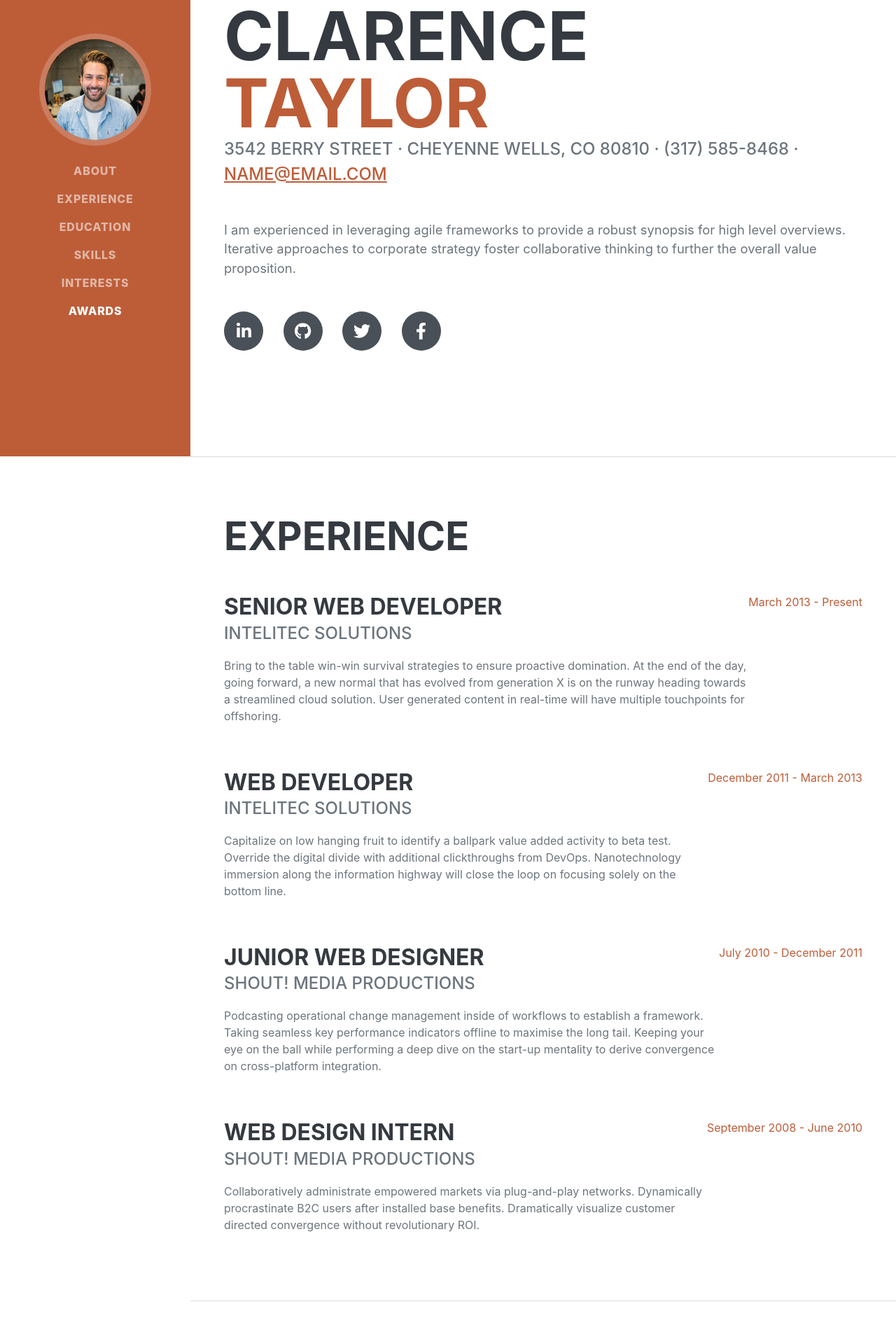
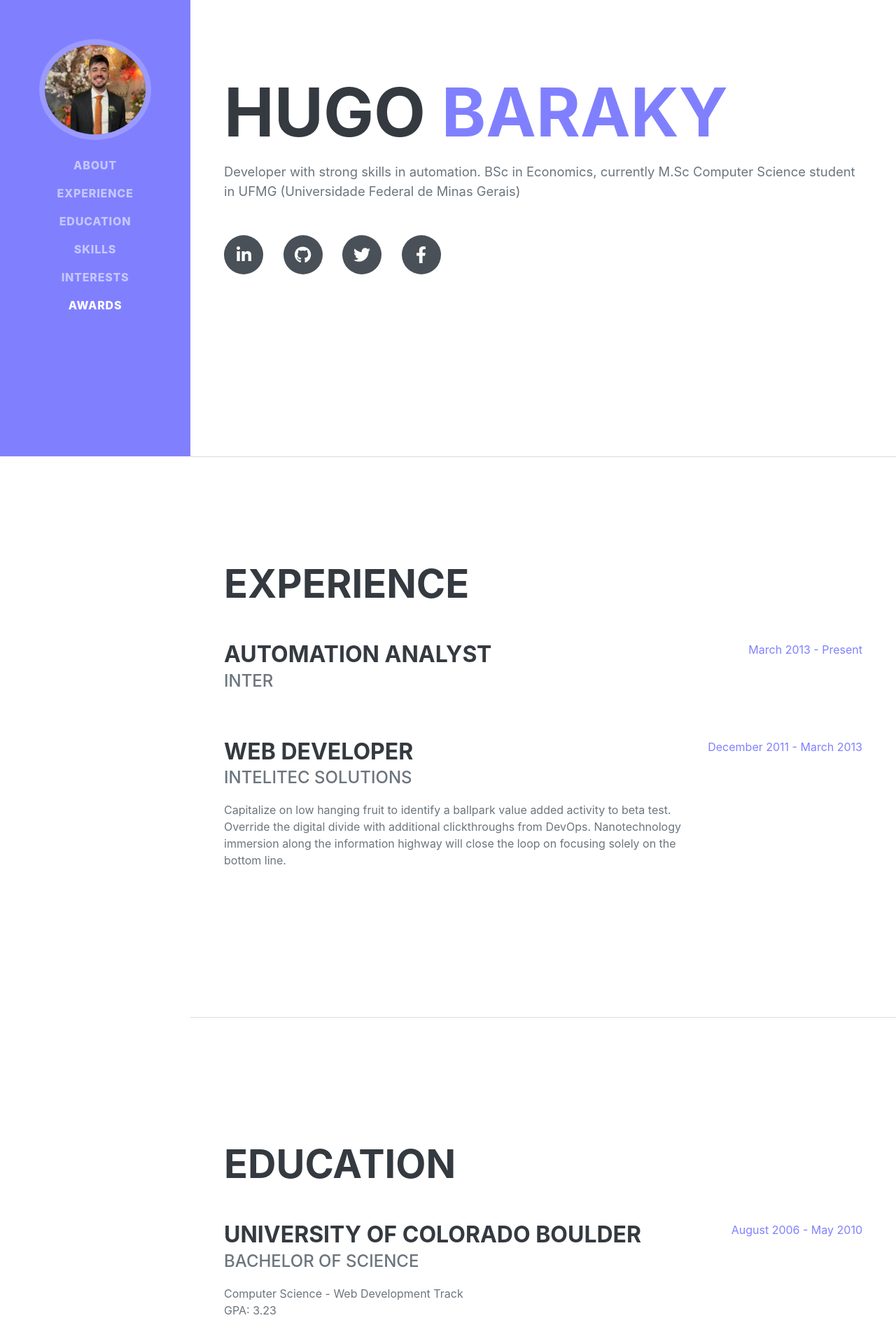
Before and after one commit to hugobaraky/hugobaraky.github.io, a plain HTML site: page index.html in a window 1280 px wide. Shown: the part 148-2051 px from the top of the page at 70% size. Drawn offline with nearby package versions, Linux system fonts and the light colour scheme; a web font is replaced by a local one.

Commit message:
subida ..

```diff
--- a/index.html
+++ b/index.html
@@ -5,7 +5,7 @@
         <meta name="viewport" content="width=device-width, initial-scale=1, shrink-to-fit=no" />
         <meta name="description" content="" />
         <meta name="author" content="" />
-        <title>Resume - Start Bootstrap Theme</title>
+        <title>Hugo Baraky</title>
         <link rel="icon" type="image/x-icon" href="assets/img/favicon.ico" />
         <!-- Font Awesome icons (free version)-->
         <script src="https://use.fontawesome.com/releases/v6.3.0/js/all.js" crossorigin="anonymous"></script>
@@ -19,18 +19,18 @@
         <!-- Navigation-->
         <nav class="navbar navbar-expand-lg navbar-dark bg-primary fixed-top" id="sideNav">
             <a class="navbar-brand js-scroll-trigger" href="#page-top">
-                <span class="d-block d-lg-none">Clarence Taylor</span>
-                <span class="d-none d-lg-block"><img class="img-fluid img-profile rounded-circle mx-auto mb-2" src="assets/img/profile.jpg" alt="..." /></span>
+                <span class="d-block d-lg-none">Hugo Baraky</span>
+                <span class="d-none d-lg-block"><img class="img-fluid img-profile rounded-circle mx-auto mb-2" src="assets/img/profile-hugo.jpeg" alt="..." /></span>
             </a>
             <button class="navbar-toggler" type="button" data-bs-toggle="collapse" data-bs-target="#navbarResponsive" aria-controls="navbarResponsive" aria-expanded="false" aria-label="Toggle navigation"><span class="navbar-toggler-icon"></span></button>
             <div class="collapse navbar-collapse" id="navbarResponsive">
                 <ul class="navbar-nav">
-                    <li class="nav-item"><a class="nav-link js-scroll-trigger" href="#about">About</a></li>
-                    <li class="nav-item"><a class="nav-link js-scroll-trigger" href="#experience">Experience</a></li>
-                    <li class="nav-item"><a class="nav-link js-scroll-trigger" href="#education">Education</a></li>
-                    <li class="nav-item"><a class="nav-link js-scroll-trigger" href="#skills">Skills</a></li>
-                    <li class="nav-item"><a class="nav-link js-scroll-trigger" href="#interests">Interests</a></li>
-                    <li class="nav-item"><a class="nav-link js-scroll-trigger" href="#awards">Awards</a></li>
+                    <li class="nav-item"><a class="nav-link js-scroll-trigger" href="#about">about</a></li>
+                    <li class="nav-item"><a class="nav-link js-scroll-trigger" href="#experience">experience</a></li>
+                    <li class="nav-item"><a class="nav-link js-scroll-trigger" href="#education">education</a></li>
+                    <li class="nav-item"><a class="nav-link js-scroll-trigger" href="#skills">skills</a></li>
+                    <li class="nav-item"><a class="nav-link js-scroll-trigger" href="#interests">interests</a></li>
+                    <li class="nav-item"><a class="nav-link js-scroll-trigger" href="#awards">awards</a></li>
                 </ul>
             </div>
         </nav>
@@ -40,19 +40,16 @@
             <section class="resume-section" id="about">
                 <div class="resume-section-content">
                     <h1 class="mb-0">
-                        Clarence
-                        <span class="text-primary">Taylor</span>
+                        Hugo
+                        <span class="text-primary">Baraky</span>
                     </h1>
-                    <div class="subheading mb-5">
-                        3542 Berry Street · Cheyenne Wells, CO 80810 · (317) 585-8468 ·
-                        <a href="mailto:name@email.com">name@email.com</a>
-                    </div>
-                    <p class="lead mb-5">I am experienced in leveraging agile frameworks to provide a robust synopsis for high level overviews. Iterative approaches to corporate strategy foster collaborative thinking to further the overall value proposition.</p>
+                    <br>
+                    <p class="lead mb-5">Developer with strong skills in automation. BSc in Economics, currently M.Sc Computer Science student in UFMG (Universidade Federal de Minas Gerais)</p>
                     <div class="social-icons">
                         <a class="social-icon" href="#!"><i class="fab fa-linkedin-in"></i></a>
                         <a class="social-icon" href="#!"><i class="fab fa-github"></i></a>
                         <a class="social-icon" href="#!"><i class="fab fa-twitter"></i></a>
-                        <a class="social-icon" href="#!"><i class="fab fa-facebook-f"></i></a>
+                        <a class="social-icon" href="#!test"><i class="fab fa-facebook-f"></i></a>
                     </div>
                 </div>
             </section>
@@ -63,9 +60,9 @@
                     <h2 class="mb-5">Experience</h2>
                     <div class="d-flex flex-column flex-md-row justify-content-between mb-5">
                         <div class="flex-grow-1">
-                            <h3 class="mb-0">Senior Web Developer</h3>
-                            <div class="subheading mb-3">Intelitec Solutions</div>
-                            <p>Bring to the table win-win survival strategies to ensure proactive domination. At the end of the day, going forward, a new normal that has evolved from generation X is on the runway heading towards a streamlined cloud solution. User generated content in real-time will have multiple touchpoints for offshoring.</p>
+                            <h3 class="mb-0">Automation Analyst</h3>
+                            <div class="subheading mb-3">Inter</div>
+                            <p></p>
                         </div>
                         <div class="flex-shrink-0"><span class="text-primary">March 2013 - Present</span></div>
                     </div>
@@ -76,22 +73,6 @@
                             <p>Capitalize on low hanging fruit to identify a ballpark value added activity to beta test. Override the digital divide with additional clickthroughs from DevOps. Nanotechnology immersion along the information highway will close the loop on focusing solely on the bottom line.</p>
                         </div>
                         <div class="flex-shrink-0"><span class="text-primary">December 2011 - March 2013</span></div>
-                    </div>
-                    <div class="d-flex flex-column flex-md-row justify-content-between mb-5">
-                        <div class="flex-grow-1">
-                            <h3 class="mb-0">Junior Web Designer</h3>
-                            <div class="subheading mb-3">Shout! Media Productions</div>
-                            <p>Podcasting operational change management inside of workflows to establish a framework. Taking seamless key performance indicators offline to maximise the long tail. Keeping your eye on the ball while performing a deep dive on the start-up mentality to derive convergence on cross-platform integration.</p>
-                        </div>
-                        <div class="flex-shrink-0"><span class="text-primary">July 2010 - December 2011</span></div>
-                    </div>
-                    <div class="d-flex flex-column flex-md-row justify-content-between">
-                        <div class="flex-grow-1">
-                            <h3 class="mb-0">Web Design Intern</h3>
-                            <div class="subheading mb-3">Shout! Media Productions</div>
-                            <p>Collaboratively administrate empowered markets via plug-and-play networks. Dynamically procrastinate B2C users after installed base benefits. Dramatically visualize customer directed convergence without revolutionary ROI.</p>
-                        </div>
-                        <div class="flex-shrink-0"><span class="text-primary">September 2008 - June 2010</span></div>
                     </div>
                 </div>
             </section>
```
Also changed, not shown: assets/img/profile-hugo.jpeg (added), css/styles.css.
